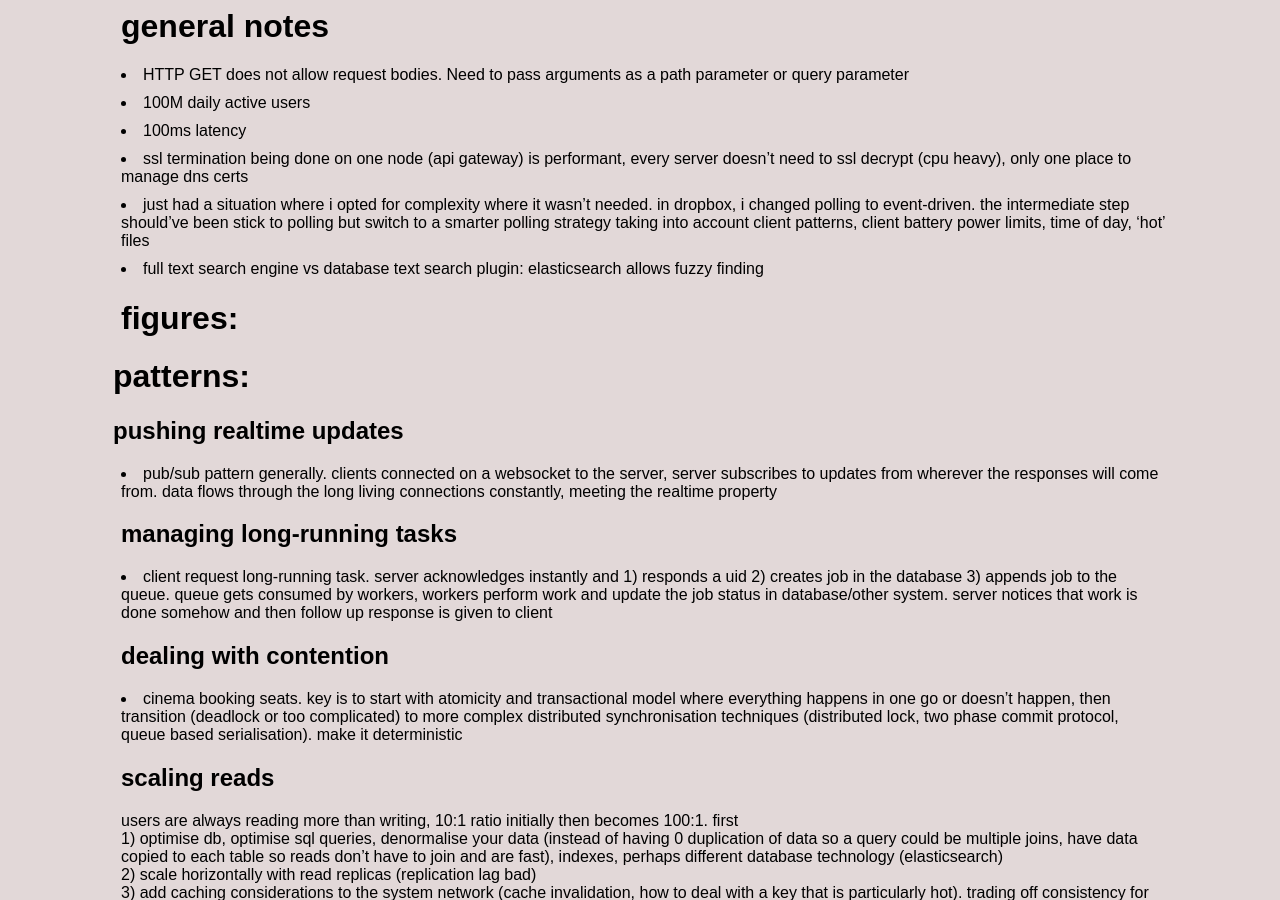
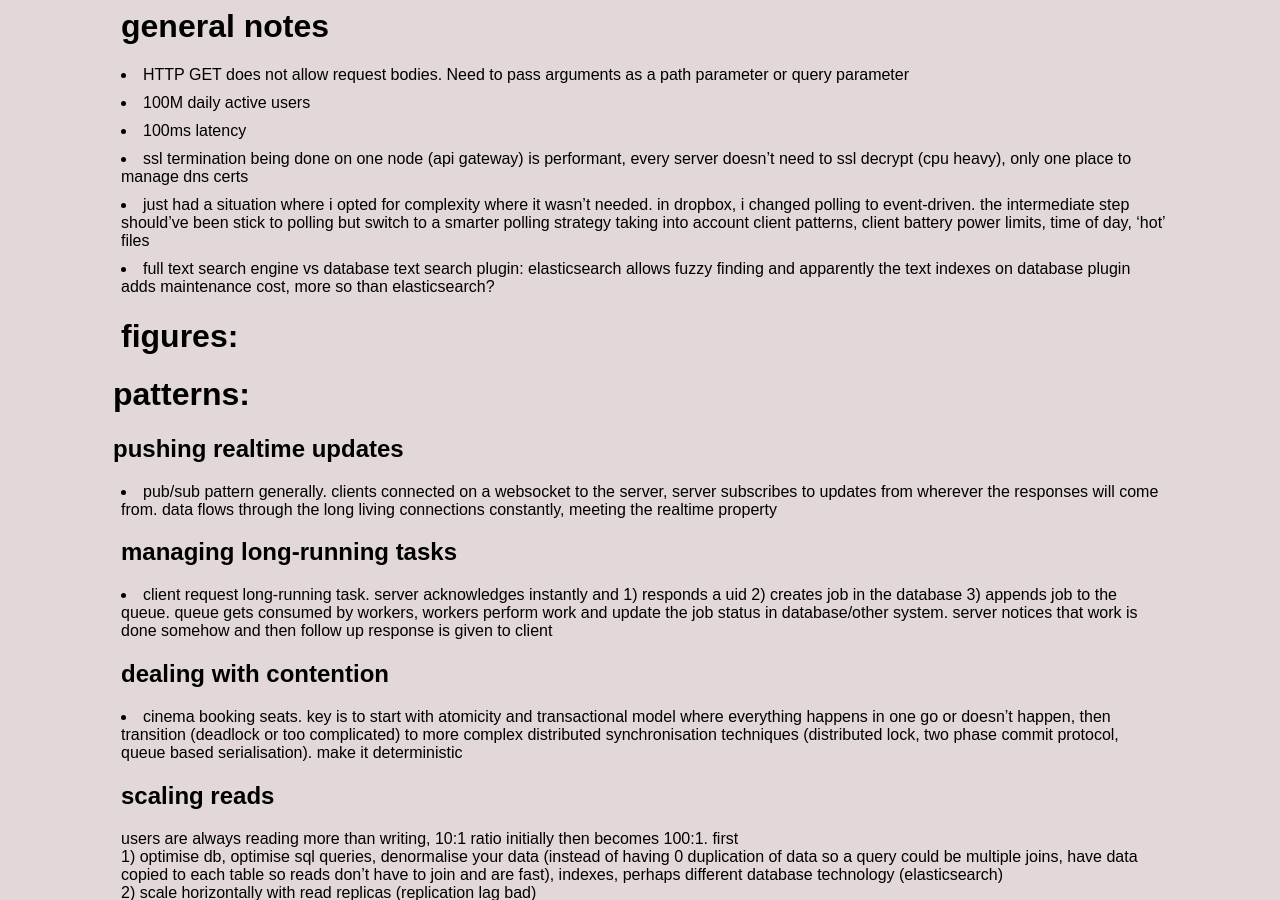
Before and after one commit to jsbaasi/jsbaasi.github.io, a Jekyll site: the page built from _posts/2026-06-06-system-design-notes.md, in a window 1280 px wide and 900 px high, scrolled down 1182 px. Built offline with Jekyll 4.4.1, drawn with Linux system fonts in a browser that asks for light colours.

Commit message:
vault backup: 2026-06-08 21:01:07

```diff
--- a/_posts/2026-06-06-system-design-notes.md
+++ b/_posts/2026-06-06-system-design-notes.md
@@ -32,7 +32,7 @@ availability vs consistency. it's better if users see stale data (low consistenc
 - 100ms latency
 - ssl termination being done on one node (api gateway) is performant, every server doesn't need to ssl decrypt (cpu heavy), only one place to manage dns certs
 - just had a situation where i opted for complexity where it wasn't needed. in dropbox, i changed polling to event-driven. the intermediate step should've been stick to polling but switch to a smarter polling strategy taking into account client patterns, client battery power limits, time of day, 'hot' files
-- full text search engine vs database text search plugin: elasticsearch allows fuzzy finding
+- full text search engine vs database text search plugin: elasticsearch allows fuzzy finding and apparently the text indexes on database plugin adds maintenance cost, more so than elasticsearch?
 # figures:
 
 # patterns:
```
